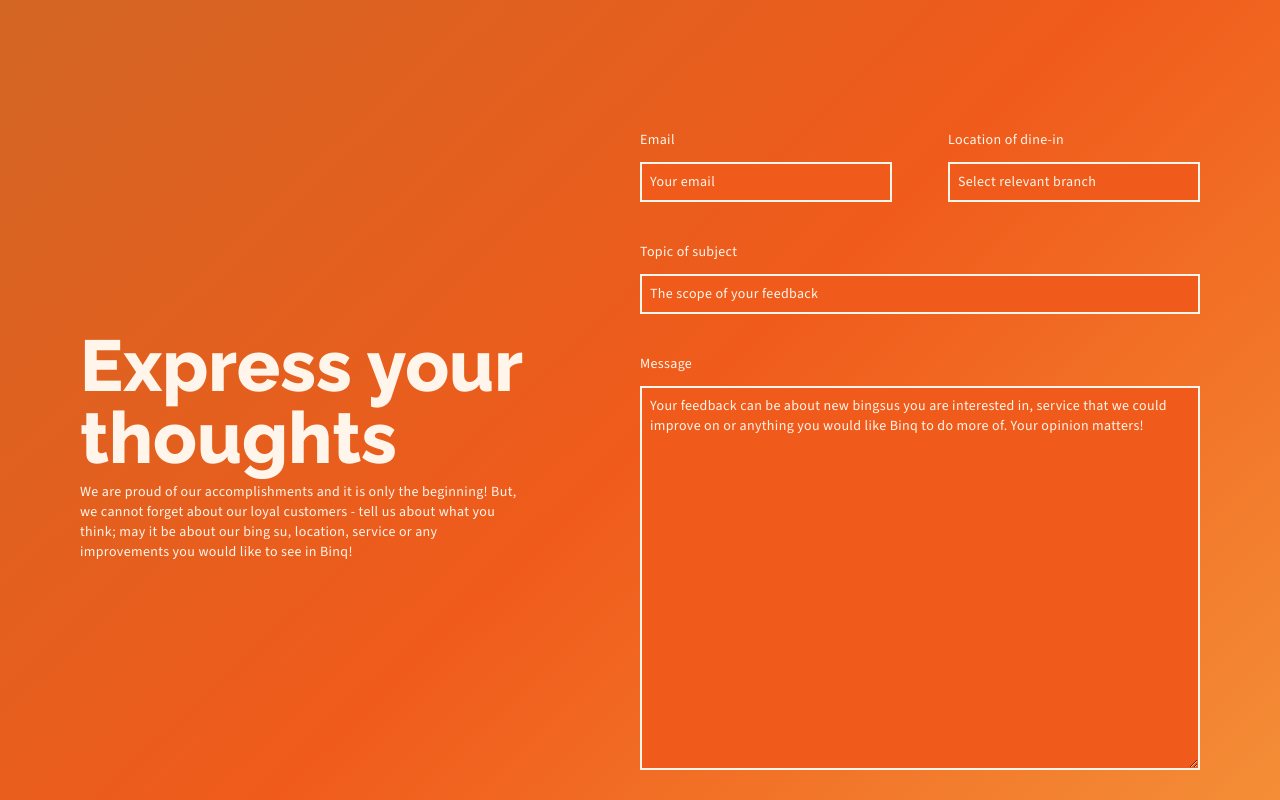
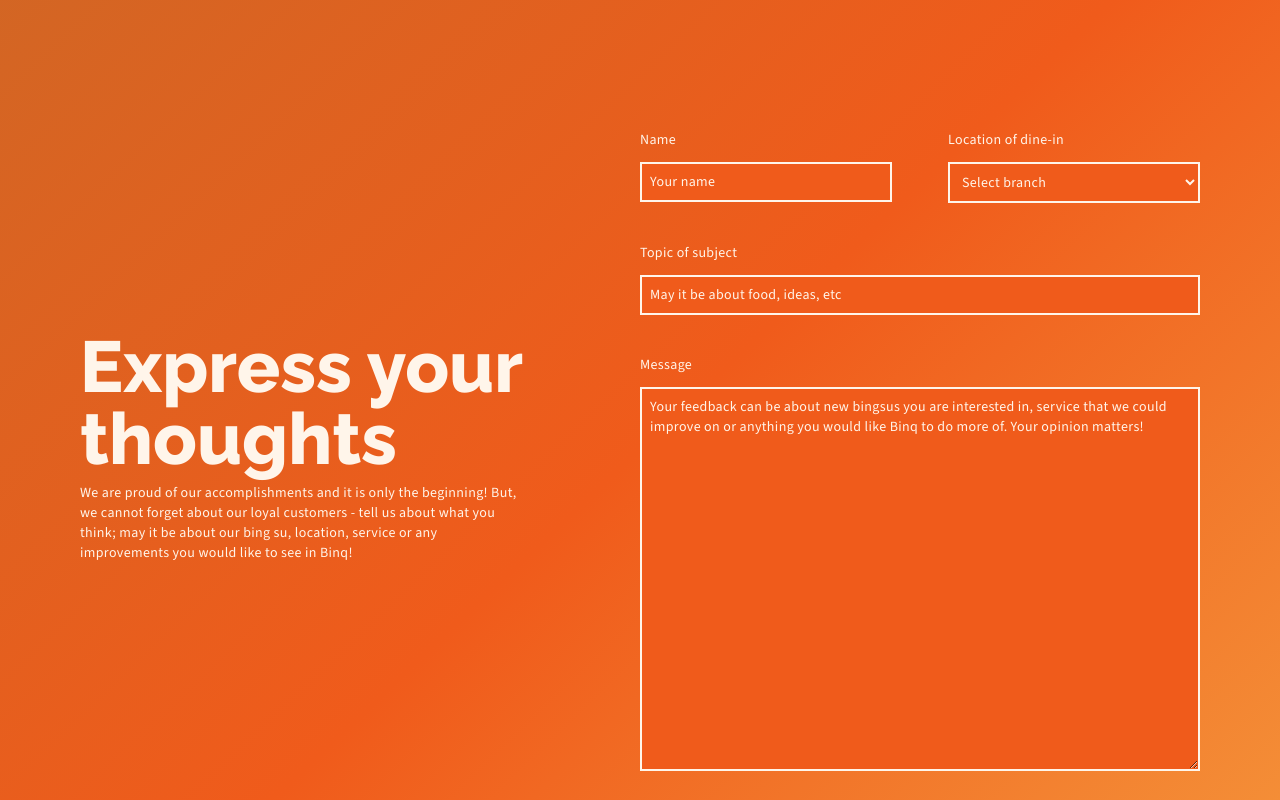
Before and after one commit to 25Ericcheong/binq, a Vue app: page / in a window 1280 px wide. Shown: the part 7580-8380 px from the top of the page. Built offline with nearby package versions, Linux system fonts and the light colour scheme.

Commit message:
feat: Added select options input in form

```diff
--- a/src/components/feedback.vue
+++ b/src/components/feedback.vue
@@ -1,9 +1,10 @@
 <script setup lang="ts">
-import { ref } from "vue";
+import { ref, watch } from "vue";
+
+const BRANCHES = ["Desa Sri Hartamas", "Subang Jaya"];
 
 interface FeedbackRequest {
   name: string;
-  email: string;
   branch: string;
   scope: string;
   message: string;
@@ -11,10 +12,15 @@ interface FeedbackRequest {
 
 const request = ref<FeedbackRequest>({
   name: "",
-  email: "",
   branch: "",
   scope: "",
   message: "",
+});
+
+watch(request.value, (newValue, oldValue) => {
+  console.log(
+    `The state changed from ${oldValue.branch} to ${newValue.branch}`
+  );
 });
 </script>
 
@@ -37,27 +43,32 @@ const request = ref<FeedbackRequest>({
         improvements you would like to see in Binq!
       </p>
     </section>
-    <section
+    <form
       class="w-[50%] body-font text-xl sm:text-2xl lg:text-sm xl:text-xl xxl:text-2xl tracking-wide"
     >
       <div class="flex justify-between mb-10">
         <div class="flex flex-col w-[45%]">
-          <label class="mb-3">Email</label>
+          <label class="mb-3">Name</label>
           <input
             class="bg-orangebq border-solid border-2 border-creamwhitebq p-2 placeholder:text-creamwhitebq"
-            v-model="request.email"
-            placeholder="Your email"
-            type="input"
+            v-model="request.name"
+            placeholder="Your name"
+            type="text"
           />
         </div>
         <div class="flex flex-col w-[45%]">
           <label class="mb-3">Location of dine-in</label>
-          <input
+          <select
             class="bg-orangebq border-solid border-2 border-creamwhitebq p-2 placeholder:text-creamwhitebq"
             v-model="request.branch"
             placeholder="Select relevant branch"
-            type="input"
-          />
+            type="search"
+          >
+            <option value="" disabled selected hidden>Select branch</option>
+            <option v-for="branch in BRANCHES" :value="branch">
+              {{ branch }}
+            </option>
+          </select>
         </div>
       </div>
       <div class="flex flex-col mb-10">
@@ -65,8 +76,8 @@ const request = ref<FeedbackRequest>({
         <input
           class="bg-orangebq border-solid border-2 border-creamwhitebq p-2 placeholder:text-creamwhitebq"
           v-model="request.scope"
-          placeholder="The scope of your feedback"
-          type="input"
+          placeholder="May it be about food, ideas, etc"
+          type="text"
         />
       </div>
       <div class="flex flex-col">
@@ -75,9 +86,9 @@ const request = ref<FeedbackRequest>({
           class="bg-orangebq border-solid border-2 border-creamwhitebq p-2 placeholder:text-creamwhitebq h-96"
           v-model="request.message"
           placeholder="Your feedback can be about new bingsus you are interested in, service that we could improve on or anything you would like Binq to do more of. Your opinion matters!"
-          type="input"
+          type="text"
         ></textarea>
       </div>
-    </section>
+    </form>
   </div>
 </template>
```
